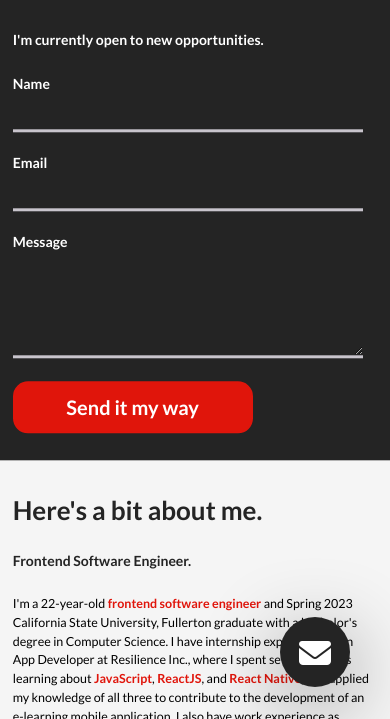
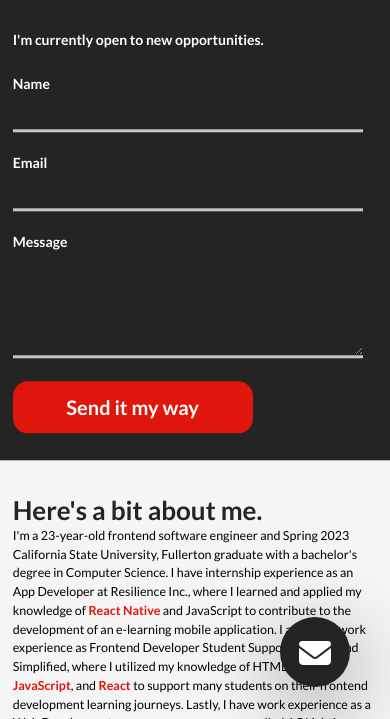
Before and after one commit to anthonymardiros/E-Portfolio, a plain HTML site: page index.html in a window 390 px wide. Both pictures are taken after a click on the element "about me". Shown: the part 125-844 px from the top of the page. Drawn offline with nearby package versions, Linux system fonts and the light colour scheme.

Commit message:
Updated work experience

```diff
--- a/index.html
+++ b/index.html
@@ -123,27 +123,24 @@
           <h3 class="modal__title modal__title--about">
             Here's a bit about me.
           </h3>
-          <h4 class="modal__sub-title modal__sub-title--about">
-            Frontend Software Engineer.
-          </h4>
+
           <p class="modal__para">
-            I'm a 22-year-old
-            <b class="text--red">frontend software engineer</b> and Spring 2023
+            I'm a 23-year-old frontend software engineer and Spring 2023
             California State University, Fullerton graduate with a bachelor's
             degree in Computer Science. I have internship experience as an App
-            Developer at Resilience Inc., where I spent several months learning
-            about <b class="text--red">JavaScript</b>,
-            <b class="text--red">ReactJS</b>, and
-            <b class="text--red">React Native</b>, and applied my knowledge of
-            all three to contribute to the development of an e-learning mobile
-            application. I also have work experience as Frontend Developer
-            Support at Frontend Simplified, where I utilized my knowledge of
-            <b class="text--red">HTML</b>,
-            <b class="text--red">CSS</b>,
-            <b class="text--red">JavaScript</b>,
-            and <b class="text--red">React</b> best practices to support over
-            1,000 students and simplify difficult programming concepts for them
-            on their frontend development learning journeys. <br /><br />
+            Developer at Resilience Inc., where I learned and applied my
+            knowledge of <b class="text--red">React Native</b> and
+            JavaScript to contribute to the development
+            of an e-learning mobile application. I also have work experience as
+            Frontend Developer Student Support at Frontend Simplified, where I
+            utilized my knowledge of HTML, CSS, <b class="text--red">JavaScript</b>, and
+            <b class="text--red">React</b> to support many students on their
+            frontend development learning journeys. Lastly, I have work
+            experience as a Web Developer at an e-commerce company called
+            AQLighting Group, where I optimized BigCommerce site functionality,
+            design, SEO, and user experience with the
+            <b class="text--red">Stencil</b> Framework, HTML, CSS, and
+            JavaScript, to retain customers and increase sales volume.<br /><br />
             I started my coding journey at 16 years old with Java and C++, and
             began learning
             <b class="text--red">frontend development</b> in January of 2022.
```
